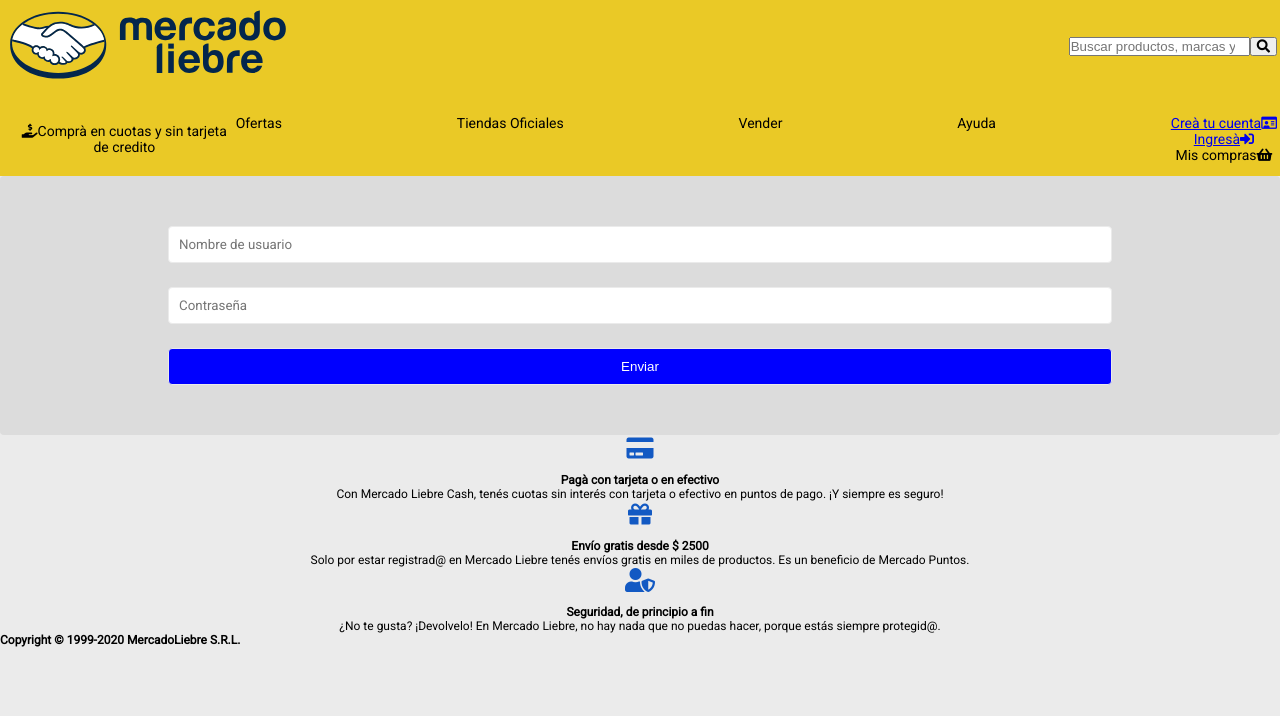
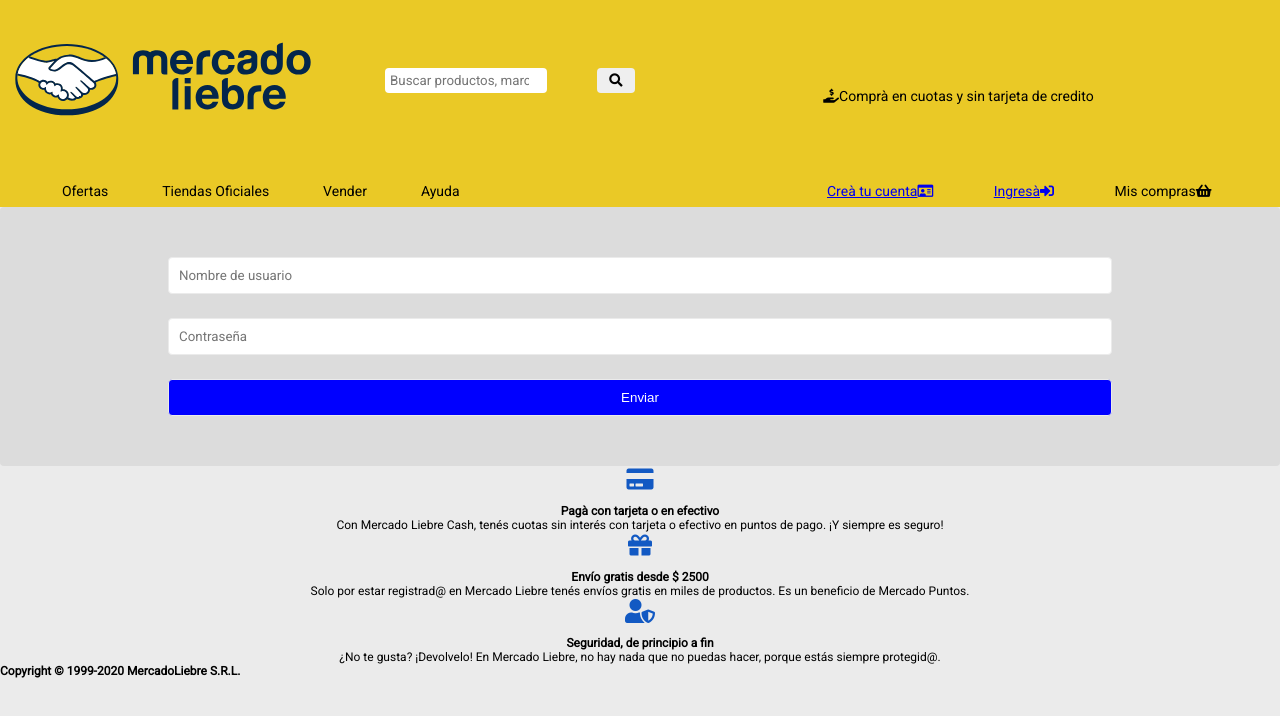
Before and after one commit to jesi-miranda/mercado_liebre, a website: page views/login.html in a window 1280 px wide. Drawn offline with Linux system fonts and the light colour scheme.

Commit message:
trabajando2

```diff
--- a/public/css/login.css
+++ b/public/css/login.css
@@ -26,5 +26,72 @@
     width: 80%;
     box-sizing: border-box;
     border: solid 1px #ebebeb;
-    border-radius: 4px
+    border-radius: 4px;
 }
+header{
+    height: 100%;
+    background-color: #EAC926;
+    justify-content: center;
+    padding: 8px;
+    align-items: center;
+    margin: auto;
+    width: 100vw;
+}
+.sub-header{
+    display: flex;
+    width: 100%;
+    justify-content: space-around;
+    align-items: center;
+}
+.logo{
+    width: 50%;
+}
+.buscar button{
+    box-sizing: border-box;
+    top:0;
+    right: 0;
+    padding: 5px;
+    border-radius: 4px;
+    border: none;
+    width: 55px;
+}
+
+.buscar{
+    text-align: center;
+    justify-content: center;
+    width: 300px;
+    display: flex;
+}
+.buscar input{
+    border: none;
+    padding: 5px;
+    font-family: 'Roboto';
+    box-sizing: border-box;
+    margin-bottom: 5px;
+    width: 200px;
+    margin: 50px;
+    border-radius: 4px;
+}
+header ul{
+    list-style: none;
+}
+.menu{
+    width: 100%;
+    display: flex;
+    justify-content: space-between;
+}
+.menu1{
+    width: 40%;
+    display: flex;
+    font-size: 14px;
+    justify-content: space-evenly;
+    align-items: flex-end;
+
+}
+.menu2{
+    width: 40%;
+    display: flex;
+    font-size: 14px;
+    justify-content: space-evenly;
+    align-items:flex-end;
+}
--- a/public/css/register.css
+++ b/public/css/register.css
@@ -59,3 +59,70 @@
     padding: 5px 10px;
     border-radius: 10px;
 }
+header{
+    height: 100%;
+    background-color: #EAC926;
+    justify-content: center;
+    padding: 8px;
+    align-items: center;
+    margin: auto;
+    width: 100vw;
+}
+.sub-header{
+    display: flex;
+    width: 100%;
+    justify-content: space-around;
+    align-items: center;
+}
+.logo{
+    width: 50%;
+}
+.buscar button{
+    box-sizing: border-box;
+    top:0;
+    right: 0;
+    padding: 5px;
+    border-radius: 4px;
+    border: none;
+    width: 55px;
+}
+
+.buscar{
+    text-align: center;
+    justify-content: center;
+    width: 300px;
+    display: flex;
+}
+.buscar input{
+    border: none;
+    padding: 5px;
+    font-family: 'Roboto';
+    box-sizing: border-box;
+    margin-bottom: 5px;
+    width: 200px;
+    margin: 50px;
+    border-radius: 4px;
+}
+header ul{
+    list-style: none;
+}
+.menu{
+    width: 100%;
+    display: flex;
+    justify-content: space-between;
+}
+.menu1{
+    width: 40%;
+    display: flex;
+    font-size: 14px;
+    justify-content: space-evenly;
+    align-items: flex-end;
+
+}
+.menu2{
+    width: 40%;
+    display: flex;
+    font-size: 14px;
+    justify-content: space-evenly;
+    align-items:flex-end;
+}
--- a/public/css/style.css
+++ b/public/css/style.css
@@ -159,11 +159,10 @@
     padding: 0px;
 }
 .banner{
-    background-position: 50%;
-    background-size: auto 100%;
     display: block;
-    min-height: 150px;
-    width: 100vw;
+    object-fit: cover;
+    object-position: top;
+    width: 100%;
 }
 .caja-contenedora1{
     display: flex;
@@ -192,7 +191,7 @@
         width: 22%;
     }
     .menu{
-        will-change: 100%;
+        width: 100%;
         display: flex;
         justify-content: space-between;
     }
--- a/views/login.html
+++ b/views/login.html
@@ -19,9 +19,10 @@
 
 <body>
     <header>
+        <div class="sub-header">
             <section class="bloque1">
                 <div class="Logo">
-                <img src="../images/logo-mercado-liebre.svg" alt="Logo" width="280">
+                    <img src="../images/logo-mercado-liebre.svg" alt="Logo" width="300">
                 </div>
                 <nav>
                     <div class="buscar">
@@ -31,7 +32,10 @@
             </section>
             <div class="compras">
                 <p><i class="fas fa-hand-holding-usd"></i>Comprà en cuotas y sin tarjeta de credito</p>
-            <ul class="menu">
+            </div>
+        </div>
+        <div class="menu">
+            <ul class="menu1">
                 <a hrer="#">
                     <li>Ofertas</li>
                 </a>
@@ -44,8 +48,8 @@
                 <a hrer="#">
                     <li>Ayuda</li>
                 </a>
-
-                <ul>
+            </ul>
+                <ul class="menu2">
                     <a href="register.html">
                         <li>Creà tu cuenta<i class="far fa-id-card"></i></li>
                     </a>
@@ -60,6 +64,7 @@
             </nav>
             <div class="burger-menu">
                 <i class="fas fa-bars"></i>
+            </div>
         </div>
     </header>
     <main>
```
Also changed, not shown: views/home.html (+3 -4 lines), views/register.html (+8 -5 lines). Lines whose indentation alone changed are shown as unchanged.
